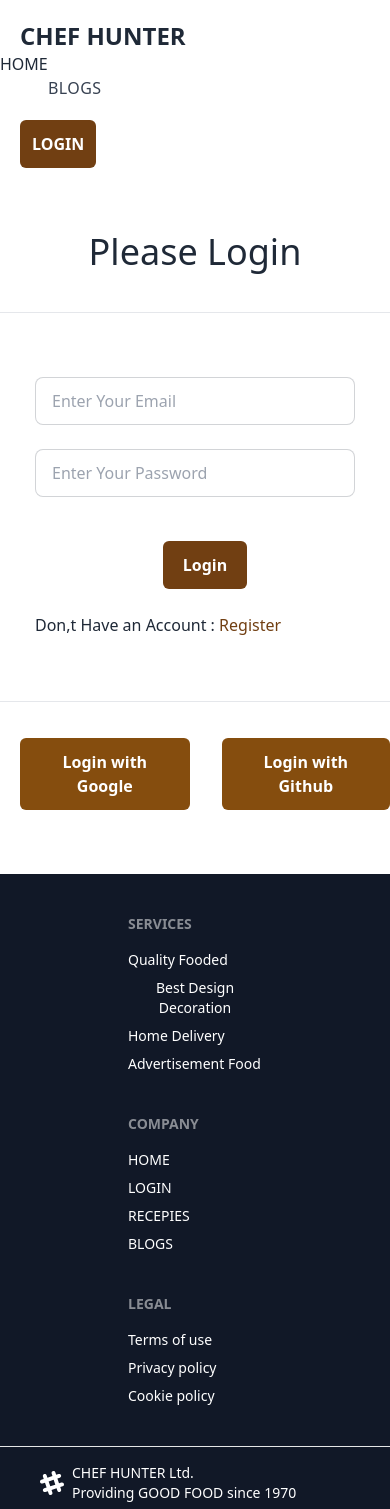
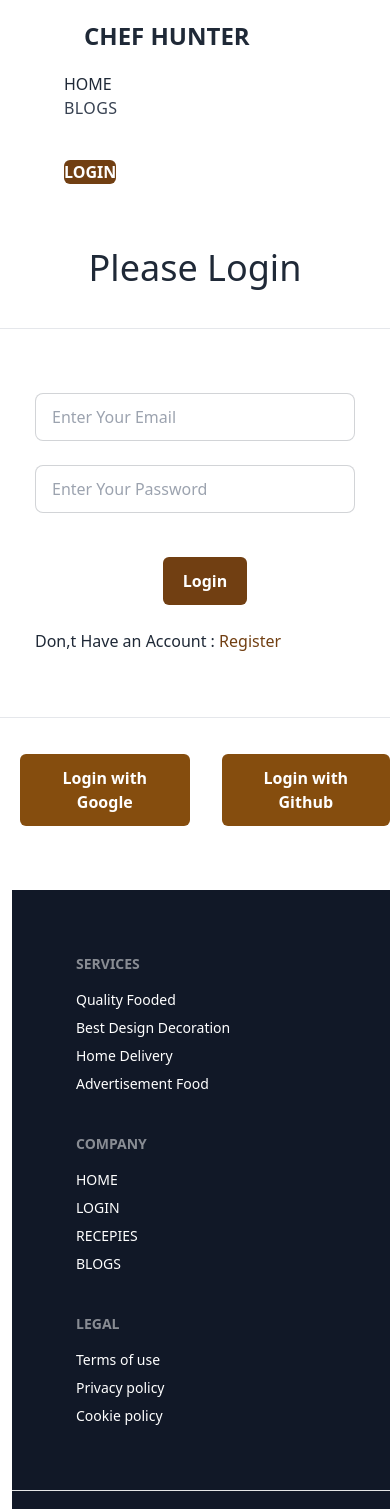
Before and after one commit to jakir540/a10-chef-recipe-hunter-client-side, a React (Vite) app: page /login in a window 390 px wide. Shown: the top 1509 px of the page. Built offline with nearby package versions, Linux system fonts and the light colour scheme; no server answers.

Commit message:
mobile responsive added

```diff
--- a/src/pages/Home/Chefs/Chefs.jsx
+++ b/src/pages/Home/Chefs/Chefs.jsx
@@ -7,9 +7,9 @@ const Chefs = ({ chef }) => {
   const { id, picture, likes, recipes, experience, name } = chef;
   return (
     <section>
-      <div className="card w-96 bg-base-100 shadow-xl">
+      <div className="card md:w-96 bg-base-100 shadow-xl">
         <LazyLoad height={400}>
-          <img className="h-96 w-full" src={picture} alt="chef photo" />
+          <img className=" md:h-96 w-full" src={picture} alt="chef photo" />
         </LazyLoad>
 
         <div className="card-body">
--- a/src/pages/Home/Home/Home.jsx
+++ b/src/pages/Home/Home/Home.jsx
@@ -19,10 +19,10 @@ useEffect(()=>{
 
 
    <main>
-     <section className="flex justify-evenly mt-16 mx-10">
-      <div className="w-1/2 flex flex-col text-center justify-center ">
-        <h1 className="text-7xl pb-10 font-bold"><span>CHEF HUNTER  </span><br /><span>GOOD F<span className="text-yellow-900">OOD</span> </span> </h1>
-        <p className="font-serif font-semibold text-gray-500 p-10">
+     <section className=" md:flex justify-evenly mt-16 md:mx-10 ">
+      <div className="md:w-1/2 flex flex-col text-center justify-center ">
+        <h1 className="md:text-7xl tex-4xl pb-10 font-bold"><span>CHEF HUNTER  </span><br /><span>GOOD F<span className="text-yellow-900">OOD</span> </span> </h1>
+        <p className="lg:w-full font-serif font-semibold text-gray-500 p-10">
           Good food is subjective and can vary based on personal preferences,
           culture, and dietary restrictions. However, in general, good food is
           nutritious, flavorful, and well-prepared. It should provide the body
@@ -38,7 +38,7 @@ useEffect(()=>{
 
       <div>
         <img
-          className="rounded-md"
+          className="rounded-md ms-5"
           src="https://thekitchencommunity.org/wp-content/uploads/2021/09/asian-shutterstock_587404205.jpg"
           alt=""
         />
@@ -50,8 +50,8 @@ useEffect(()=>{
 
 
    <section>
-      <h1 className="text-center capitalize text-5xl p-5 font-bold my-6">chiness chefs </h1>
-   <div className="flex justify-center flex-wrap gap-8 my-20">
+      <h1 className="text-center capitalize text-5xl  md:p-5 font-bold my-6">chiness chefs </h1>
+   <div className="flex justify-center flex-wrap gap-8 my-20 ms-8 items-center">
       {
         chefinfo.map(chef => <Chefs key={chef.id} chef={chef}></Chefs>)
       }
--- a/src/pages/Home/SubscribeSection/SubscribeSection.jsx
+++ b/src/pages/Home/SubscribeSection/SubscribeSection.jsx
@@ -5,15 +5,15 @@ const SubscribeSection = () => {
     <section>
 
 
-      <div className="flex  justify-center items-center mt-16 mb-0">
-      <div className="card w-96 bg-base-400 shadow-xl image-full  h-96 mx-3">
+      <div className="md:flex  justify-center items-center mt-16 mb-0">
+      <div className="card w-96 bg-base-400 shadow-xl image-full  h-96 md:mx-3">
         <figure>
           <img
             src="https://images.unsplash.com/photo-1414235077428-338989a2e8c0?ixlib=rb-4.0.3&ixid=MnwxMjA3fDB8MHxwaG90by1wYWdlfHx8fGVufDB8fHx8&auto=format&fit=crop&w=1170&q=80"
             alt="food"
           />
         </figure>
-        <div className="card-body divide-y-4 divide-white-200 p-8">
+        <div className="card-body divide-y-4 divide-white-200 md:p-8">
           <h2 className="card-title">BUY GIFT CARDS ONLINE!</h2>
           <p className="text-white py-4 text-2xl">Provide with our Gift Card to whome you most want and is sure Food refers to any substance that is consumed to provide nutritional  </p>
           <div className="card-actions justify-end">
--- a/src/pages/sharedPages/Footer/Footer.jsx
+++ b/src/pages/sharedPages/Footer/Footer.jsx
@@ -4,7 +4,7 @@ import { Link } from "react-router-dom";
 const Footer = () => {
   return (
     <div>
-      <footer className="footer p-10 bg-gray-900 text-white text-center mt-8 px-32">
+    <footer className="footer md:p-10 p-16 ms-3 bg-gray-900 text-white text-center mt-8 md:px-32">
         <div>
           <span className="footer-title ">Services</span>
           <a className="link link-hover">Quality Fooded</a>
@@ -32,7 +32,7 @@ const Footer = () => {
           <a className="link link-hover">Cookie policy</a>
         </div>
       </footer>
-      <footer className="footer px-10 py-4 border-t bg-gray-900  text-white border-base-300">
+      <footer className="footer ms-3 px-10 py-4 border-t bg-gray-900  text-white border-base-300">
         <div className="items-center grid-flow-col">
           <svg
             width="24"
--- a/src/pages/sharedPages/Header/Header.jsx
+++ b/src/pages/sharedPages/Header/Header.jsx
@@ -15,7 +15,7 @@ const Header = () => {
   };
 
   return (
-    <nav className="md:flex flex-cols  justify-between md:mx-36 items-center mt-5">
+    <nav className="md:flex flex-cols  md:justify-between md:mx-36 items-center mt-5 ms-16">
       <div>
         <Link to="/">
           <h1 className="text-2xl font-semibold md:ms-0 ms-5">CHEF HUNTER</h1>
@@ -23,7 +23,7 @@ const Header = () => {
       </div>
 
       <div>
-        <ul className="items-center space-x-12 lg:flex">
+        <ul className="items-center md:space-x-12 my-5 md:flex">
           <li>
             <NavLink
               to="/"
@@ -49,14 +49,14 @@ const Header = () => {
         </ul>
       </div>
 
-      <div className="flex ">
+      <div className="md:flex items-center ">
 
 
         {user ? (
           <div><img className="mx-3  rounded-full h-12" src={user.photoURL} alt="userProfile" title={user && user.displayName} /></div>
         ) : (
           <Link to="/login">
-            <button className="bg-yellow-900 rounded-md p-3  text-white font-semibold md:ms-0 ms-5 md:mt-0 mt-5">
+            <button className="bg-yellow-900 rounded-md md:p-3  text-white font-semibold md:ms-0 p-0 md:ms-5 md:mt-0 mt-5">
               LOGIN
             </button>
           </Link>
```
